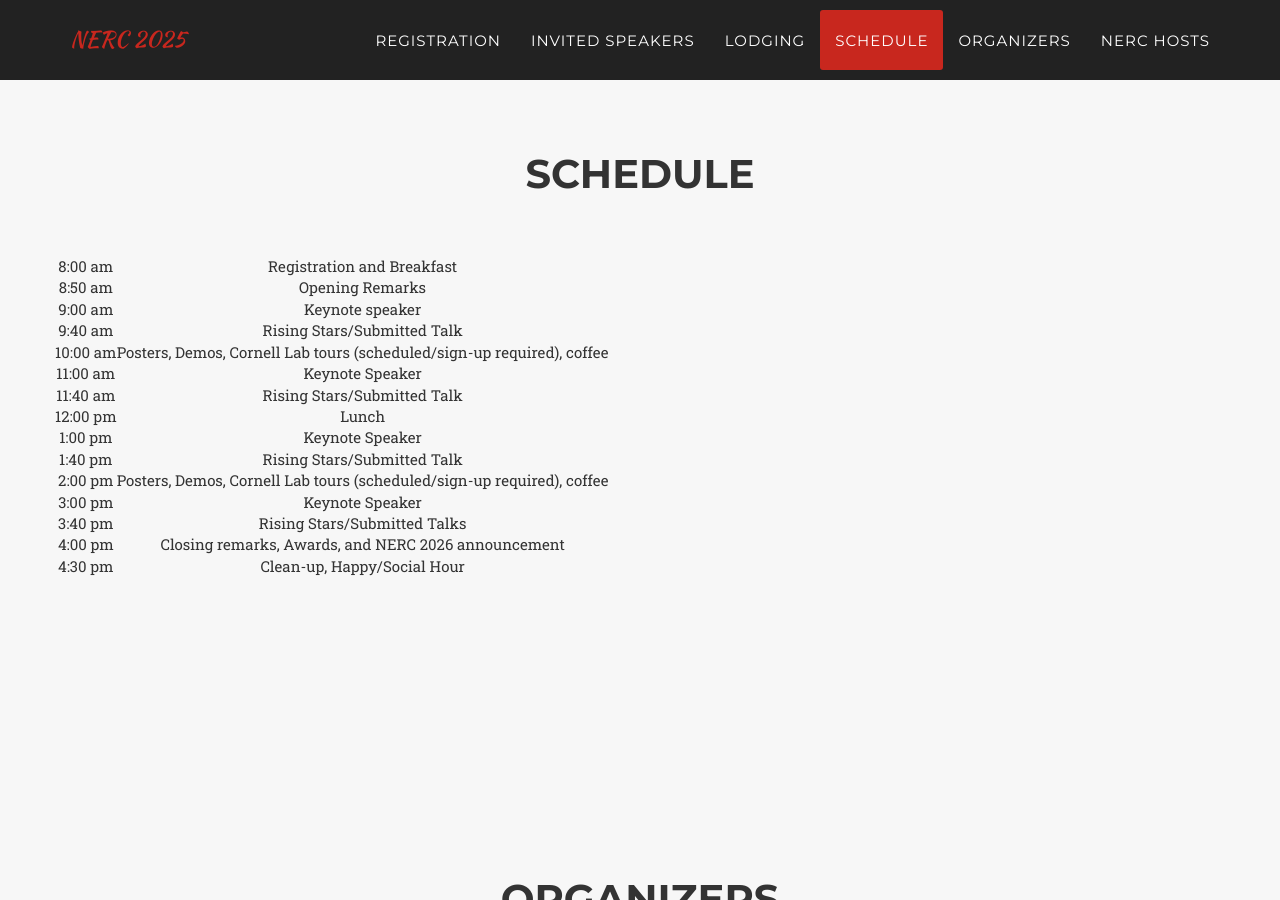
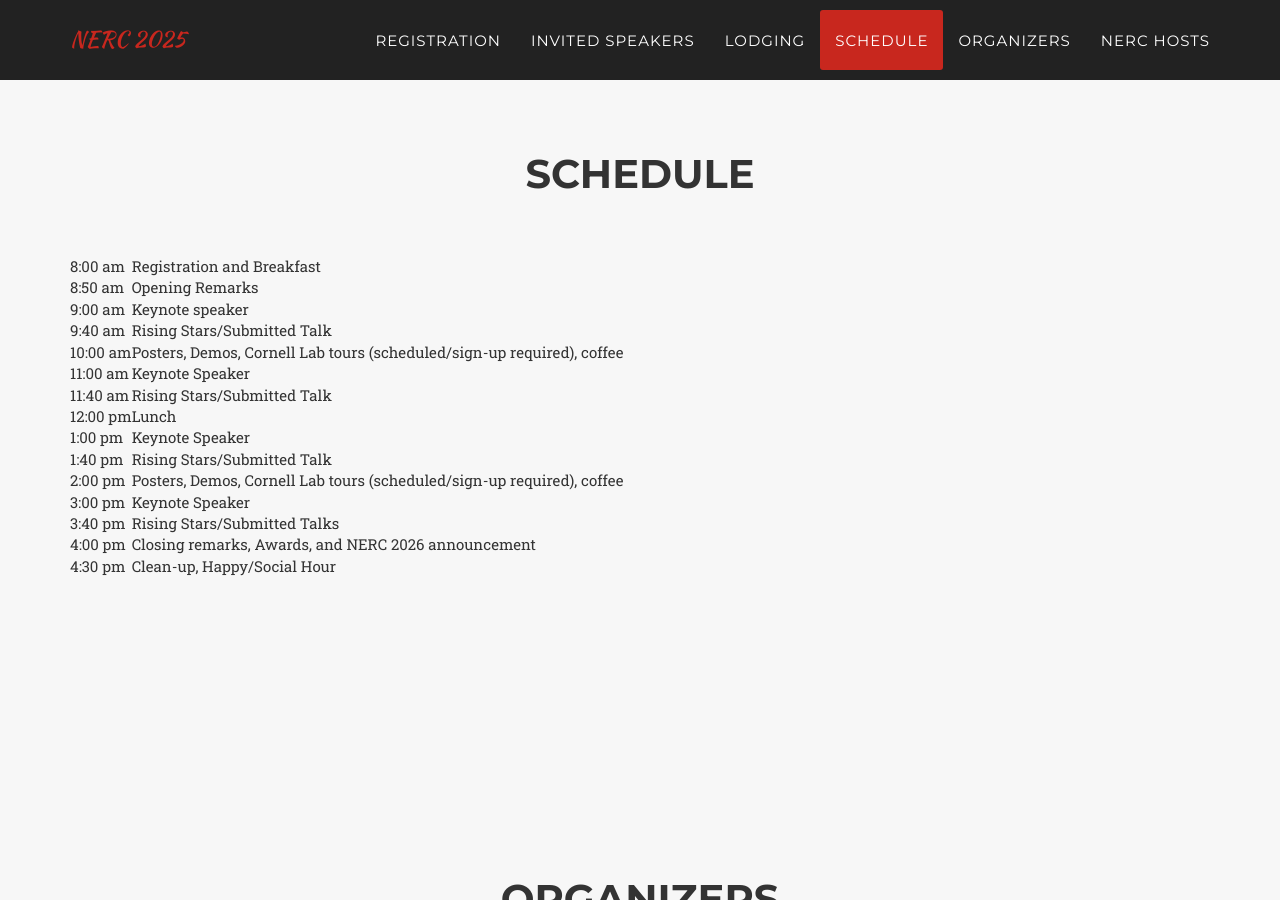
Before and after one commit to Cornell-Tech-AIRLab/cornell2025.nerc.io, a Jekyll site: the page built from index.html, in a window 1280 px wide and 900 px high, scrolled down 4174 px. Built offline with Jekyll 4.4.1, drawn with Linux system fonts in a browser that asks for light colours; some web fonts are replaced.

Commit message:
sch update

```diff
--- a/_includes/schedule.html
+++ b/_includes/schedule.html
@@ -5,7 +5,7 @@
       <div class="col-lg-12 text-center">
         <h2 class="section-heading">Schedule</h2>
       </div>
-    <div class="row justify-content-md-center text-center">
+    <!--<div class="row justify-content-md-center text-center">-->
       <div class="col col-md-8 align-self-center">
         <!-- <table class="table table-bordered mx-auto; margin-left: auto; margin-right: auto;"> -->
         <table class="margin-left: auto; margin-right: auto;">
@@ -133,6 +133,6 @@
           </tbody>
         </table>
       </div>
-    </div>
+    <!--</div>-->
   </div>
 </section>
```
